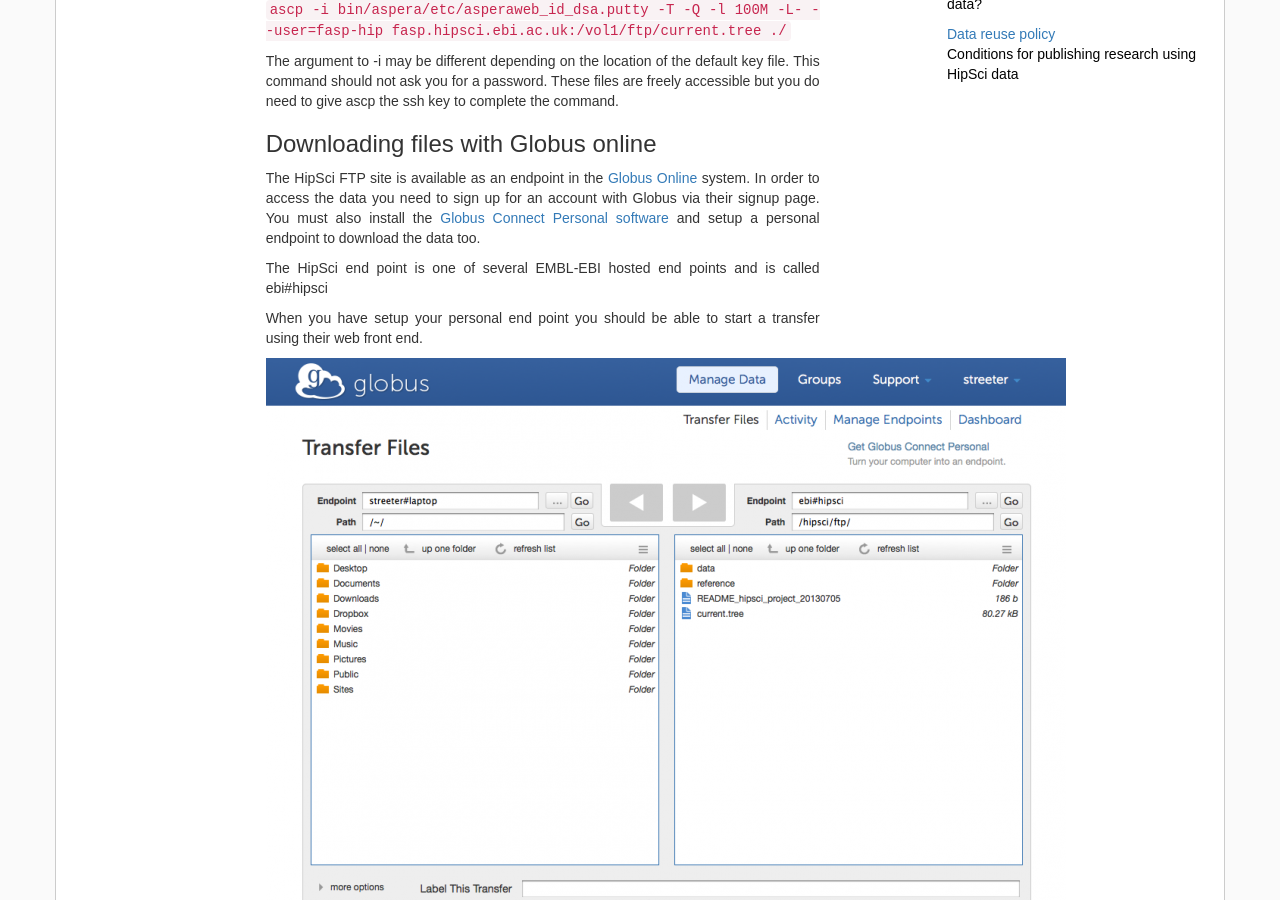
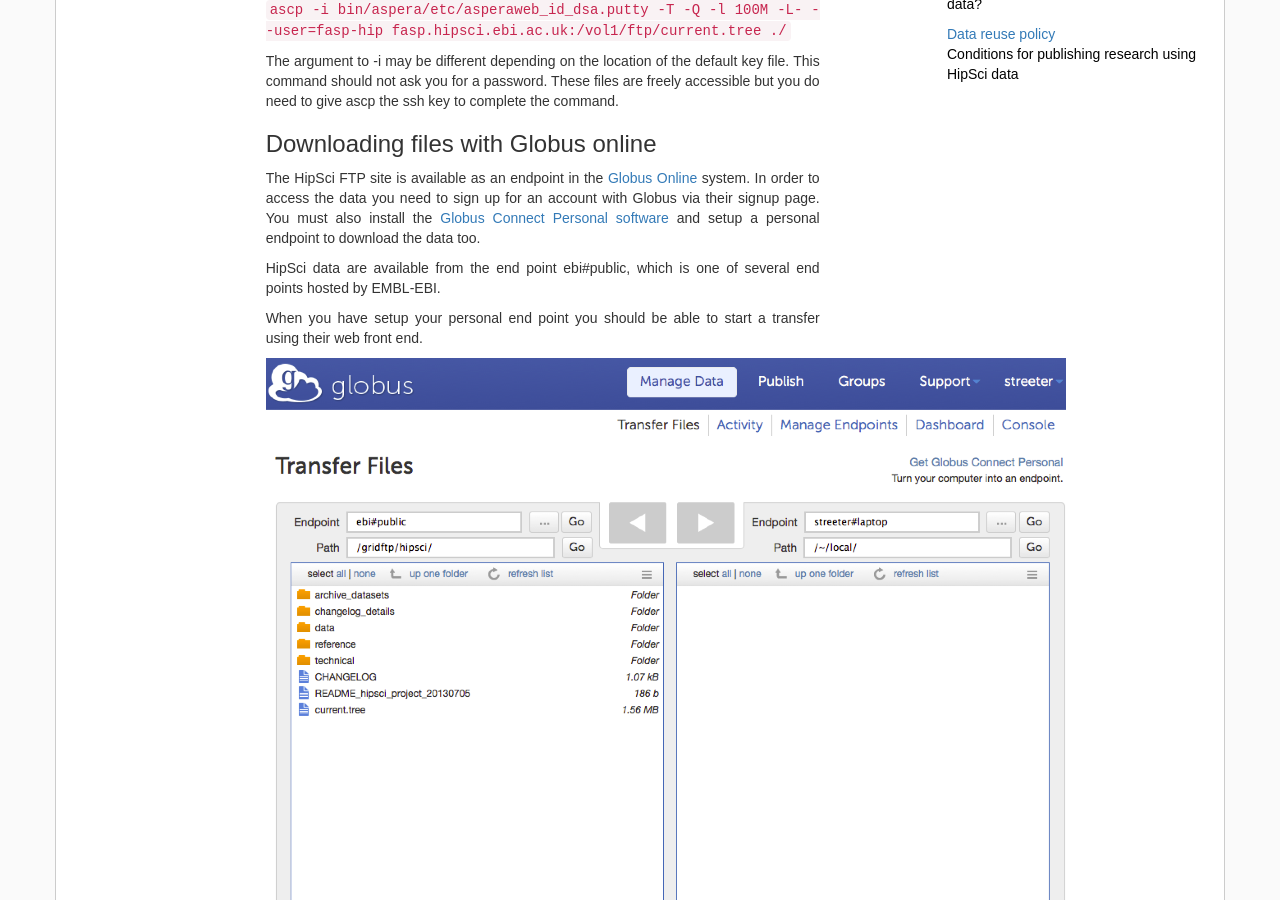
Before and after one commit to EMBL-EBI-GCA/gca_hipsci_website, a Jekyll site: the page built from data/_posts/1111-11-11-navigation.md, in a window 1280 px wide and 900 px high, scrolled down 692 px. Built offline with Jekyll 4.4.1, drawn with Linux system fonts in a browser that asks for light colours; nearby versions of some CDN libraries.

Commit message:
Updated documentation for the new globus endpoint

```diff
--- a/data/_posts/1111-11-11-navigation.md
+++ b/data/_posts/1111-11-11-navigation.md
@@ -51,8 +51,7 @@
 their signup page. You must also install the [Globus Connect Personal software](https://support.globus.org/entries/24044351)
 and setup a personal endpoint to download the data too.
 
-The HipSci end point is one of several EMBL-EBI hosted end points and is called
-ebi#hipsci
+HipSci data are available from the end point ebi#public, which is one of several end points hosted by EMBL-EBI.
 
 When you have setup your personal end point you should be able to start a
 transfer using their web front end.
```
Also changed, not shown: img/globus_screen_shot.png.
